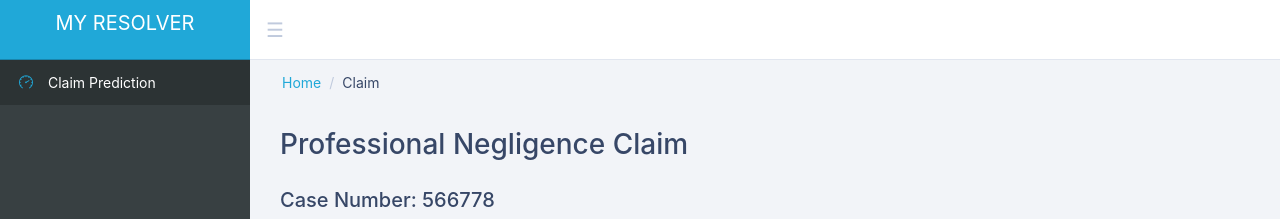
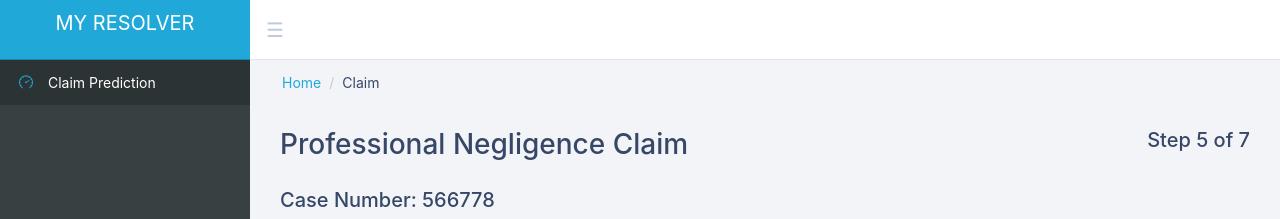
Before and after one commit to ChrisGrigg/online-courts-hackathon, a Vue app: page /#/claim in a window 1280 px wide. Shown: the top 219 px of the page. Built offline with nearby package versions, Linux system fonts and the light colour scheme; what vue-localforage would draw is missing.

Commit message:
Added Steps

```diff
--- a/src/views/Claim.vue
+++ b/src/views/Claim.vue
@@ -1,6 +1,13 @@
 <template>
   <div>
-    <h3>Professional Negligence Claim</h3>
+    <div class="row">
+        <div class="col-md-6">
+          <h3>Professional Negligence Claim</h3>
+        </div>
+        <div class="col-md-6 text-right">
+          <h5>Step 5 of 7</h5>
+        </div>
+    </div>
     <br />
     <h5>Case Number: 566778</h5>
     <br />
--- a/src/views/Options.vue
+++ b/src/views/Options.vue
@@ -1,6 +1,13 @@
 <template>
   <div>
-    <h3>Consider Your Options</h3>
+    <div class="row">
+      <div class="col-md-6">
+        <h3>Consider Your Options</h3>
+      </div>
+      <div class="col-md-6 text-right">
+        <h5>Step 7 of 7</h5>
+      </div>
+    </div>
     <br />
     <h5>Case Number: 566778</h5>
     <br />
--- a/src/views/Outcome.vue
+++ b/src/views/Outcome.vue
@@ -1,6 +1,13 @@
 <template>
   <div>
-    <h3>Consider Your Risks</h3>
+    <div class="row">
+      <div class="col-md-6">
+        <h3>Consider Your Risks</h3>
+      </div>
+      <div class="col-md-6 text-right">
+        <h5>Step 6 of 7</h5>
+      </div>
+    </div>
     <br />
     <h5>Case Number: 566778</h5>
     <br />
```
